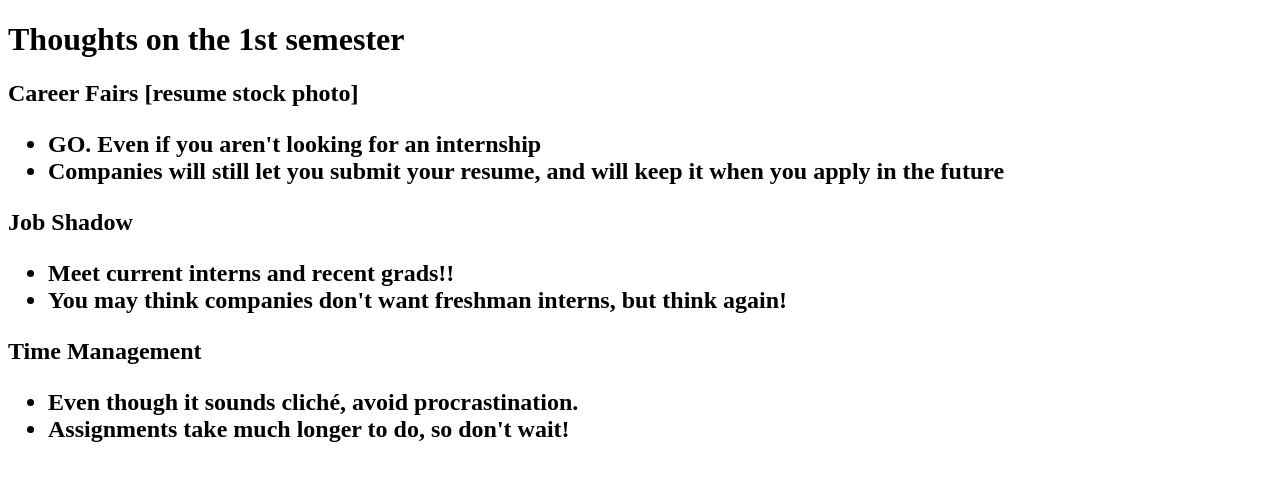
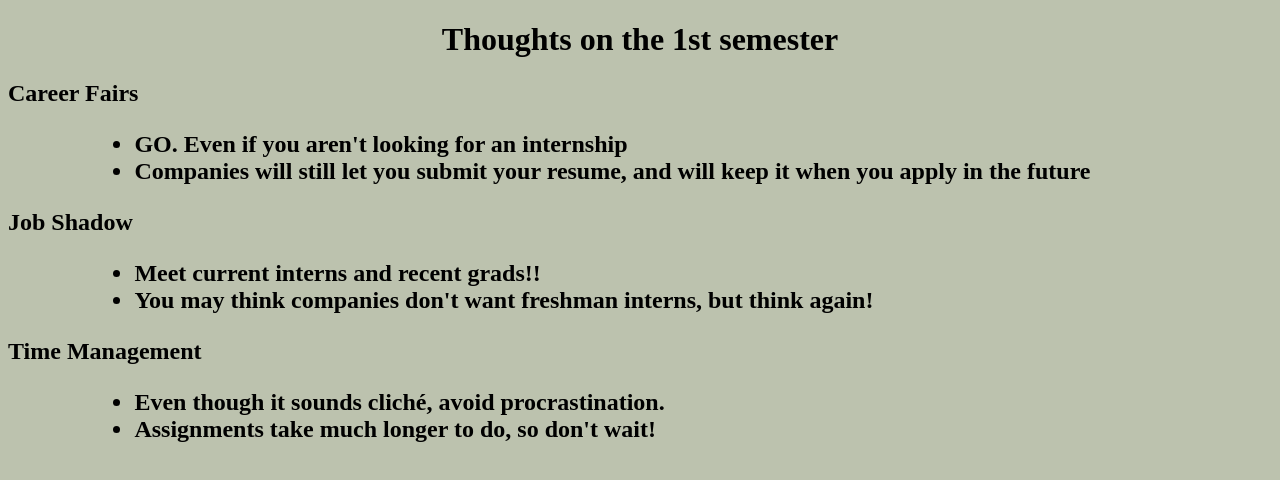
Before and after one commit to gbafana25/ccsuccess, a plain HTML site: page thoughts.html in a window 1280 px wide. Drawn offline with Linux system fonts and the light colour scheme.

Commit message:
more stylesheets

```diff
--- a/resources.css
+++ b/resources.css
@@ -4,4 +4,14 @@ html {
 
 .list {
 	list-style-type: none;
+	text-align: center;
 }
+
+.item {
+	padding-top: 2%;
+}
+
+.description {
+	font-size: 70%;
+	padding-bottom: 5%;
+}
--- /dev/null
+++ b/thoughts.css
@@ -0,0 +1,11 @@
+html {
+	background-color: rgb(188, 194, 174);
+}
+
+.heading {
+	text-align: center;
+}
+
+.list {
+	padding-left: 10%;
+}
--- a/thoughts.html
+++ b/thoughts.html
@@ -1,23 +1,23 @@
 <!DOCTYPE html>
 <title>Thoughts on the 1st semester</title>
+<link rel="stylesheet" href="thoughts.css">
 
-<h1>Thoughts on the 1st semester</h1>
+<h1 class=heading>Thoughts on the 1st semester</h1>
 
 <h2>
 Career Fairs
-[resume stock photo]
-	<ul>
+	<ul class=list>
 		<li>GO. Even if you aren't looking for an internship</li>
 		<li>Companies will still let you submit your resume, and will keep it when you apply in the future</li>
 	</ul>
 
 Job Shadow
-	<ul>
+	<ul class=list>
 		<li>Meet current interns and recent grads!!</li>
 		<li>You may think companies don't want freshman interns, but think again!</li>
 	</ul>
 Time Management
-	<ul>
+	<ul class=list>
 		<li>Even though it sounds cliché, avoid procrastination.</li>
 		<li>Assignments take much longer to do, so don't wait!</li>
 	</ul>
```
Also changed, not shown: index.html (+1 -1 lines), resources.html (+4 -3 lines).
